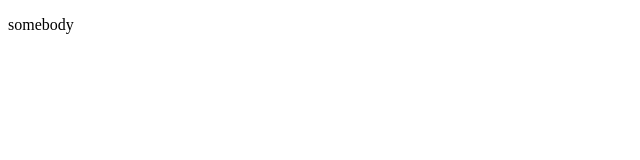
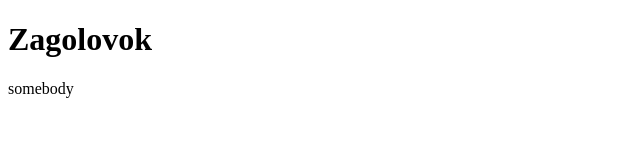
Before and after one commit to LeeroyJenkins92/git-start, a plain HTML site: page test.html in a window 1280 px wide. Shown: the whole page, without its empty margins (0-640 px from the left). Drawn offline with Linux system fonts and the light colour scheme.

Commit message:
test.html changed

```diff
--- a/test.html
+++ b/test.html
@@ -1,9 +1,10 @@
 <!DOCTYPE html>
 <html>
     <head>
-    <title>TitleSuper</title>
+    <title>TitleSuperNew</title>
     </head>
     <body>
+        <h1>Zagolovok</h1>
     <p>somebody</p>
     </body>
 </html>
```
